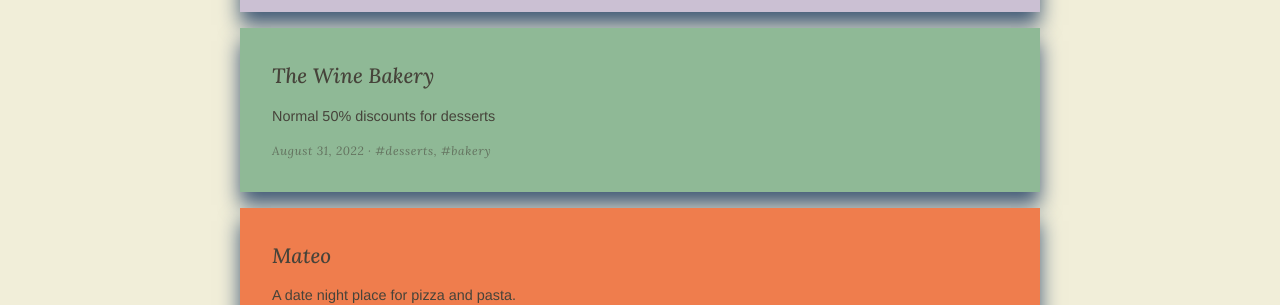
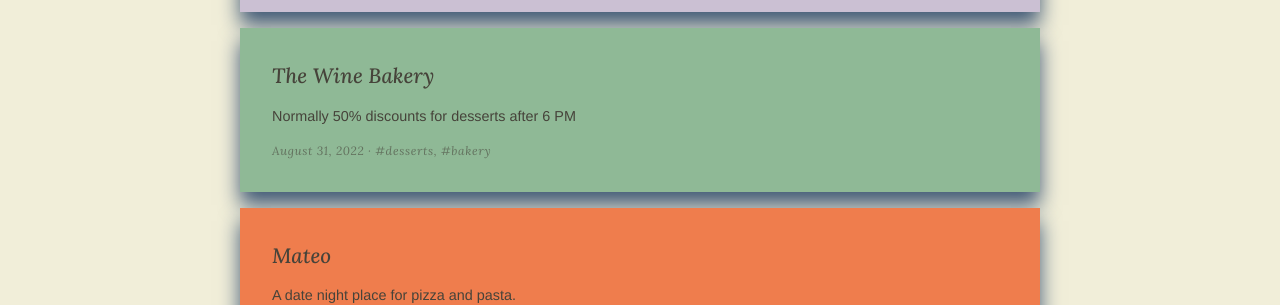
Before and after one commit to yong-lim/eateries, a Jekyll site: the page built from index.html, in a window 1280 px wide and 900 px high, scrolled down 4359 px. Shown: the part 152-457 px from the top of the window. Built offline with Jekyll 4.4.1, drawn with Linux system fonts in a browser that asks for light colours; some web fonts are replaced.

Commit message:
Add time for 50% off

```diff
--- a/_posts/2022-08-31-The-Wine-Bakery.md
+++ b/_posts/2022-08-31-The-Wine-Bakery.md
@@ -1,6 +1,6 @@
 ---
 layout: post
-summary: "Normal 50% discounts for desserts"
+summary: "Normally 50% discounts for desserts after 6 PM"
 tags: [desserts, bakery]
 gmap: <iframe src="https://www.google.com/maps/embed?pb=!1m18!1m12!1m3!1d3909.182220907891!2d104.912219512341!3d11.53878264461875!2m3!1f0!2f0!3f0!3m2!1i1024!2i768!4f13.1!3m3!1m2!1s0x310951226780157b%3A0xce78ddbb7edc2360!2sThe%20Wine%20Bakery%20in%20Phnom%20Penh%20-%2024%20Hours%20Restaurant%2C%20Cafe%20%26%20Bar%20-%20TTP!5e0!3m2!1sen!2skh!4v1720522502187!5m2!1sen!2skh" width="600" height="450" style="border:0;" allowfullscreen="" loading="lazy" referrerpolicy="no-referrer-when-downgrade"></iframe>
 ---
```
